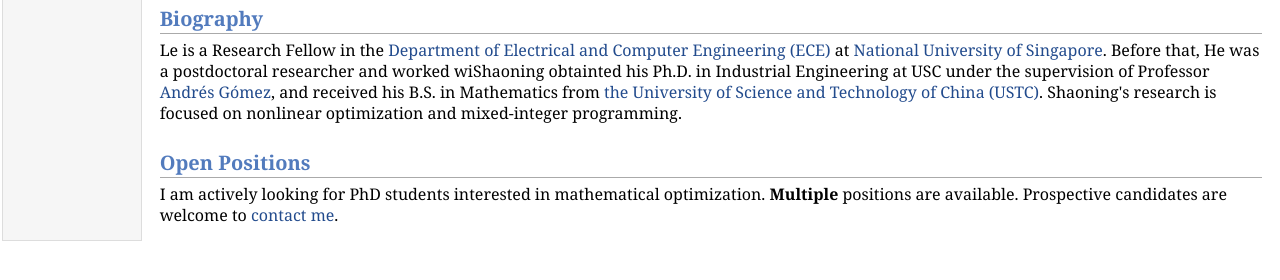
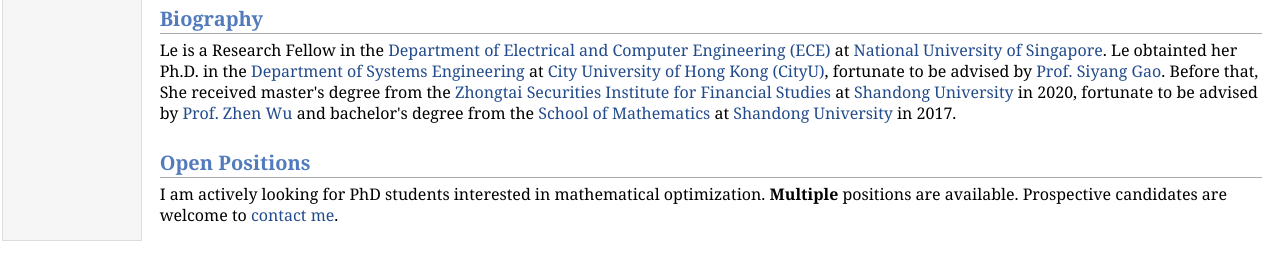
Before and after one commit to leyang2/leyang2.github.io, a plain HTML site: page index.html in a window 1280 px wide. Shown: the part 304-584 px from the top of the page. Drawn offline with Linux system fonts and the light colour scheme.

Commit message:
Update index.html

```diff
--- a/index.html
+++ b/index.html
@@ -81,7 +81,7 @@
 
 </td></tr></table>
 <h2>Biography</h2>
-<p>Le is a Research Fellow in the <a href="https://cde.nus.edu.sg/ece/">Department of Electrical and Computer Engineering (ECE)</a> at <a href="https://nus.edu.sg/">National University of Singapore</a>. Before that, He was a postdoctoral researcher and worked wiShaoning obtainted his Ph.D. in Industrial Engineering at USC under the supervision of Professor <a href="https://sites.google.com/usc.edu/gomez/">Andr&eacute;s G&oacute;mez</a>, and received his B.S. in Mathematics from <a href="http://math.ustc.edu.cn/ENGLISH/list.htm">the University of Science and Technology of China (USTC)</a>. Shaoning's research is focused on  nonlinear optimization and mixed-integer programming.</p>
+<p>Le is a Research Fellow in the <a href="https://cde.nus.edu.sg/ece/">Department of Electrical and Computer Engineering (ECE)</a> at <a href="https://nus.edu.sg/">National University of Singapore</a>. Le obtainted her Ph.D. in the <a href="https://www.cityu.edu.hk/sye/">Department of Systems Engineering</a> at <a href="https://www.cityu.edu.hk">City University of Hong Kong (CityU)</a>, fortunate to be advised by <a href="https://www.cityu.edu.hk/stfprofile/siyangao.htm">Prof. Siyang Gao</a>. Before that, She received master's degree from the <a href="http://mathfinance.sdu.edu.cn/english/">Zhongtai Securities Institute for Financial Studies</a> at <a href="https://www.en.sdu.edu.cn">Shandong University</a> in 2020, fortunate to be advised by <a href="https://faculty.sdu.edu.cn/wuzhen1/zh_CN/index.htm">Prof. Zhen Wu</a> and bachelor's degree from the <a href=" https://www.math.sdu.edu.cn/English.htm">School of Mathematics</a> at <a href="https://www.en.sdu.edu.cn">Shandong University</a> in 2017.</p>
 <h2>Open Positions</h2>
 <p>I am actively looking for PhD students interested in mathematical optimization. <b>Multiple</b> positions are available. Prospective candidates are welcome to <a href="mailto:shaoninghan@nus.edu.sg">contact me</a>.</p>
 </td>
```
